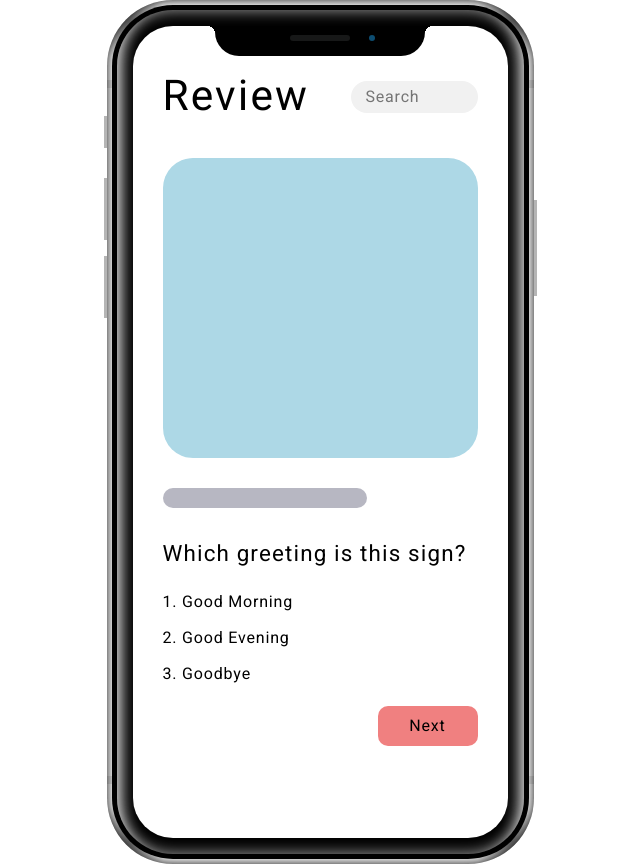
After one commit to eforrester/ASLApp, a Node server app: page /review in a window 1280 px wide. The commit adds this page. Shown: the whole page, without its empty margins (320-960 px from the left). Run offline with Node 20, Linux system fonts and the light colour scheme; some libraries are stand-ins or nearby versions.

Commit message:
Page layouts done

```diff
--- a/public/css/style.css
+++ b/public/css/style.css
@@ -20,12 +20,13 @@ h2 {
 h3 {
     font-weight: 500;
 }
-/* footer */
-/* .footer {
-    background-color: aquamarine;
+.fouder {
+    background-color: green;
     height: 50px;
-    margin-top: -50px;
-} */
+    width: 325px;
+    /* position: fixed;   */
+
+}
 /* styling for title and search bar  */
 .topInfo {
     display: grid;
@@ -148,7 +149,7 @@ h3 {
     background-color: lightgray;
 }
 .explore-title {
-    padding-bottom: 160px;
+    padding-bottom: 150px;
 }
 .explore-wrap {
     padding: 20px;
@@ -159,9 +160,68 @@ h3 {
 .p-exp {
     justify-self: end;
     font-size: 0.8em;
+    margin-bottom: 10px;
 }
 /* explore progress */
 .exp {
     height: 20px;
     border-radius: 15px;
 }
+/* lesson page */
+.img-info {
+    padding-top: 30px;
+}
+.bigImg {
+    width: 100%;
+    height: 300px;
+    background-color: lightblue;
+    border-radius: 30px;
+}
+.emotions {
+    display: grid;
+    grid-template-rows: repeat (3, 1fr);
+    grid-row-gap: 5px;
+}
+.emotions h2 {
+    padding: 10px 0 5px 0;
+}
+.item {
+    width: 100%;
+    height: 50px;
+    background-color: lightblue;
+    border-radius: 15px;
+    display: grid;
+}
+.item p {
+    align-self: center;
+    margin-left: 0.8em;
+}
+/* review page */
+.wrap-rev {
+    padding: 30px 0 0 0;
+}
+.bar {
+    padding: 30px 0 30px 0;
+}
+.questions {
+    padding: 0 0 20px 0;
+}
+.answers {
+    display: grid;
+    grid-template-rows: repeat(3, 1fr);
+    grid-gap: 12px;
+}
+.next {
+    background-color: lightcoral;
+    width: 100px;
+    border-radius: 10px;
+    text-align: center;
+    vertical-align: middle;
+    line-height: 40px;
+}
+
+.a-button {
+    display: grid;
+    justify-content: end;
+    padding-top: 20px;
+}
--- a/server.js
+++ b/server.js
@@ -22,10 +22,24 @@ app.get("/practice", (req, res)=> {
     })
 });
 
-// LESSONS
+// EXPLORE
 app.get("/explore", (req, res)=> {
     res.render("explore", {
         title: "Explore",
+    })
+});
+
+// LESSON
+app.get("/lesson", (req, res)=> {
+    res.render("lesson", {
+        title: "Lesson",
+    })
+});
+
+// REVIEW
+app.get("/review", (req, res)=> {
+    res.render("review", {
+        title: "Review",
     })
 });
 
--- a/views/layouts/main.handlebars
+++ b/views/layouts/main.handlebars
@@ -40,6 +40,11 @@
                         <input type="text" placeholder="Search" class="searchBar">
                     </div>
                     <section>
+                        {{!-- <footer class="fouder">
+                            <a href="/">Home</a>
+                            <a href="/explore">Explore</a>
+                            <a href="/practice">Practice</a>
+                        </footer> --}}
                         {{{body}}}
                     </section>
                 </div>
--- /dev/null
+++ b/views/review.handlebars
@@ -0,0 +1,20 @@
+<div class="wrap-rev">
+    <div class="bigImg rev"></div>
+    <div class="bar">
+        <div class="light exp">
+            <div class="dark exp"></div>
+        </div>
+    </div>
+    <div class="questions">
+        <h2>Which greeting is this sign?</h2>
+    </div>
+    <div class="answers">
+        <p>1. Good Morning</p>
+        <p>2. Good Evening</p>
+        <p>3. Goodbye</p>
+    </div>
+    <div class="a-button">
+        <div class="next">Next
+        </div>
+    </div>
+</div>
```
Also changed, not shown: views/lesson.handlebars (added, +29 -0 lines), public/img/Artboard 3bear.jpg (added), public/img/Artboard 3tree.jpg (added), public/img/bear.jpg (added), public/img/bear.png (deleted), 1 other file. Lines whose indentation alone changed are shown as unchanged.
